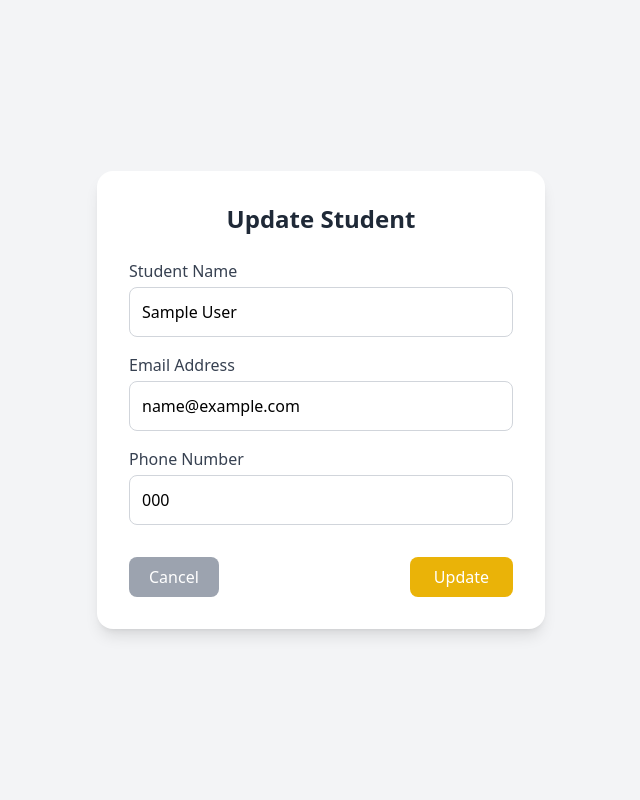
After one commit to sudhanshuthakur2006/student-management-system, a Django app: page /student/update_student/1 in a window 1280 px wide. The commit adds this page. Shown: the whole page, without its empty margins (319-959 px from the left). Run offline with Django 5.2, Linux system fonts and the light colour scheme; tables that the repository leaves empty hold one stand-in row (values such as "Sample post"); some libraries are stand-ins or nearby versions.

Commit message:
Complete CRUD applied

```diff
--- a/student/urls.py
+++ b/student/urls.py
@@ -2,5 +2,7 @@ from django.urls import path
 from . import views
 urlpatterns = [
     path("",views.student,name='student'),
-    path("add_student/",views.add_student,name='add_student')
+    path("add_student/",views.add_student,name='add_student'),
+    path("delete_student/<int:student_id>",views.delete_student,name='delete_student'),
+    path("update_student/<int:student_id>",views.update_student,name='update_student')
 ]
--- a/student/views.py
+++ b/student/views.py
@@ -25,3 +25,20 @@ def add_student(request):
         return redirect ('student')
 
     return render(request,"student/add_student.html")
+def delete_student(request,student_id):
+    my_student=Student.objects.get(id=student_id)
+    my_student.delete()
+    return redirect("student")
+def update_student(request,student_id):
+    student=Student.objects.get(id=student_id)
+    if request.method=="POST":
+        student.name=request.POST.get("name")
+        student.email=request.POST.get("email")
+        student.phone_number=request.POST.get("phone_number")
+
+        student.save()
+        return redirect("student")
+    parameter={
+        "student":student
+    }
+    return render(request,"student/update_student.html",parameter)
--- /dev/null
+++ b/templates/student/update_student.html
@@ -0,0 +1,80 @@
+<!DOCTYPE html>
+<html lang="en">
+<head>
+  <meta charset="UTF-8">
+  <title>Update Student</title>
+  <script src="https://cdn.tailwindcss.com"></script>
+</head>
+<body class="bg-gray-100 min-h-screen flex items-center justify-center p-6">
+
+  <!-- Update Student Card -->
+  <div class="bg-white w-full max-w-md p-8 rounded-2xl shadow-lg">
+
+    <h1 class="text-2xl font-bold text-gray-800 mb-6 text-center">
+      Update Student
+    </h1>
+
+    <!-- Form -->
+    <form method="POST" class="space-y-4">
+        {% csrf_token %}
+      <!-- Name -->
+      <div>
+        <label class="block text-gray-700 font-medium mb-1">
+          Student Name
+        </label>
+        <input
+          type="text"
+          name="name"
+          value="{{ student.name }}"
+          class="w-full border border-gray-300 rounded-lg p-3 focus:outline-none focus:ring-2 focus:ring-yellow-500"
+        >
+      </div>
+
+      <!-- Email -->
+      <div>
+        <label class="block text-gray-700 font-medium mb-1">
+          Email Address
+        </label>
+        <input
+          type="email"
+          name="email"
+          value="{{ student.email }}"
+          class="w-full border border-gray-300 rounded-lg p-3 focus:outline-none focus:ring-2 focus:ring-yellow-500"
+        >
+      </div>
+
+      <!-- Phone -->
+      <div>
+        <label class="block text-gray-700 font-medium mb-1">
+          Phone Number
+        </label>
+        <input
+          type="tel"
+          name="phone_number"
+          value="{{ student.phone_number}}"
+          class="w-full border border-gray-300 rounded-lg p-3 focus:outline-none focus:ring-2 focus:ring-yellow-500"
+        >
+      </div>
+
+      <!-- Buttons -->
+      <div class="flex justify-between pt-4">
+
+        <a href="index.html"
+           class="bg-gray-400 text-white px-5 py-2 rounded-lg hover:bg-gray-500 transition">
+          Cancel
+        </a>
+
+        <button
+          type="submit"
+          class="bg-yellow-500 text-white px-6 py-2 rounded-lg hover:bg-yellow-600 transition">
+          Update
+        </button>
+
+      </div>
+
+    </form>
+
+  </div>
+
+</body>
+</html>
```
Also changed, not shown: templates/student/student.html (+4 -7 lines), db.sqlite3.
